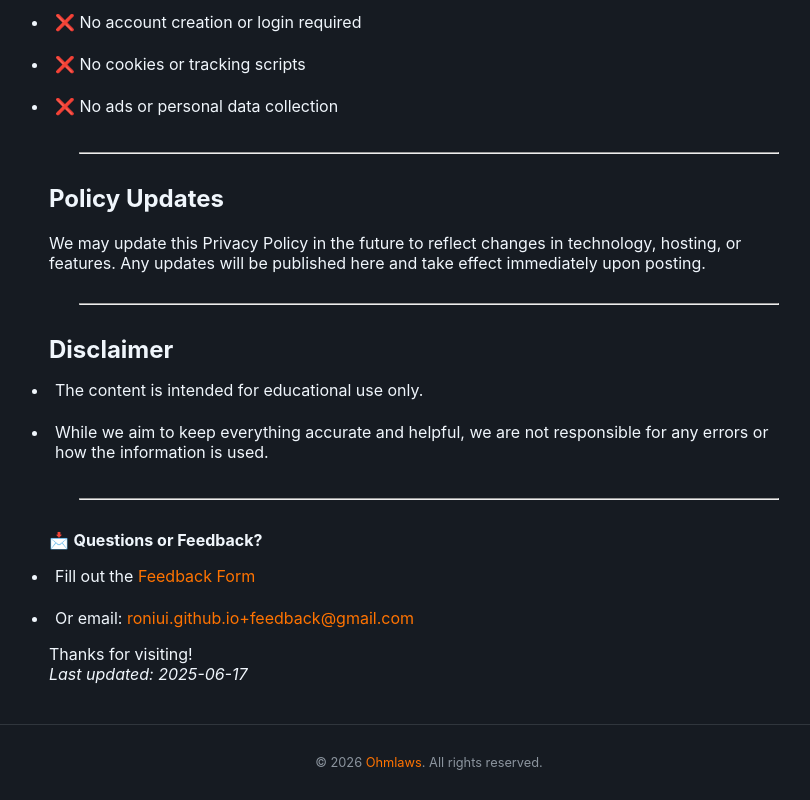
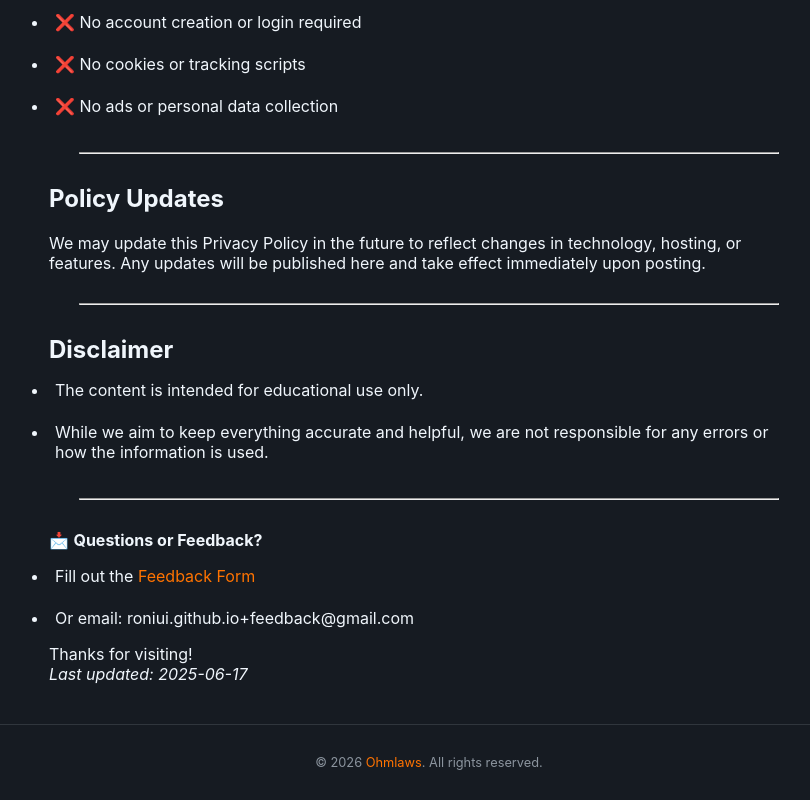
Before and after one commit to roniui/ohmlaw-app, a plain HTML site: page www/privacy-policy.html in a window 1280 px wide. Shown: the part 387-1187 px from the top of the page, without its empty margins (211-1021 px from the left). Drawn offline with Linux system fonts and the light colour scheme.

Commit message:
Update email format in privacy policy
Removed mailto link from email address in privacy policy.

```diff
--- a/www/privacy-policy.html
+++ b/www/privacy-policy.html
@@ -42,7 +42,7 @@
 <p>📩 <strong>Questions or Feedback?</strong></p>
 <ul>
     <li>Fill out the <a href="https://forms.gle/gq4jtLB2qPin9vju8">Feedback Form</a></li>
-    <li>Or email: <a href="mailto:roniui.github.io+feedback@gmail.com">roniui.github.io+feedback@gmail.com</a></li>
+    <li>Or email: roniui.github.io+feedback@gmail.com</li>
 </ul>
 
 <p>Thanks for visiting!</p>
```
